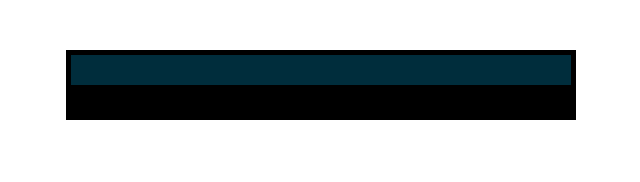
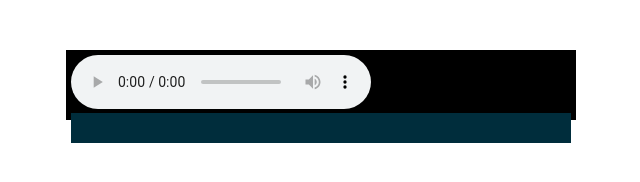
Before and after one commit to BrianCarela/music-vis, a plain HTML site: page index.html in a window 1280 px wide. Shown: the whole page, without its empty margins (319-959 px from the left). Drawn offline with Linux system fonts and the light colour scheme.

Commit message:
first test, wish me luck

```diff
--- a/index.html
+++ b/index.html
@@ -16,7 +16,7 @@
 
   <div id="mp3_player">
     <div id="audio_box"></div>
-    <canvas id="analyzer"></canvas>
+    <canvas id="visualiser"></canvas>
   </div>
 
   <script type="text/javascript" charset="utf-8" async defer>
@@ -53,7 +53,42 @@
     audio.loop = true;
     audio.autoplay = false;
 
+    // These are all the variables that the analyzer will need.
+    var canvas, ctx, source, context, analyser, fbc_array, bars, bar_x, bar_width, bar_height;
 
+    // Initializes the mp3 player after the page loads all HTML into the window
+    window.addEventListener("load", initmp3player, false);
+
+    function initmp3player() {
+      // plug in the aux!!
+      document.getElementById('audio_box').appendChild(audio);
+      context = new AudioContext(); // AudioContext object instance
+      analyser = context.createAnalyser(); // Analyser node method. Idk if this works w.o web-audio-api
+      canvas = document.getElementById('visualiser');
+      ctx = canvas.getContext('2d');
+      // Re-route the audio playback into the processing graph of the AudioContext.
+      source = context.createMediaElementSource(audio);
+      source.connect(analyser);
+      analyser.connect(context.destination);
+      frameLooper(); // this is defined below
+    }
+
+    // frameLooper() is the visualiser itself, natively at 60fps
+    function frameLooper() {
+      window.requestAnimationFrame(frameLooper); // recursive yaaay, for looping
+      fbc_array = new Uint8Array(analyser.frequencyBinCount);
+      analyser.getByteFrequencyData(fbc_array);
+      ctx.clearRect(0, 0, canvas.width, canvas.height); // clear the canvas every loop
+      ctx.fillStyle = '#008080'; // color of the bars. I chose teal
+      bars = 100; // how many bars to render. 128 might make the most sense
+      for(var i = 0; i < bars; i++){
+        bar_x = i * 3; // each bar is 3 pixels apart on the x axis
+        bar_width = 2; // each bar is 2 pixels wide. 0-1 is a bar, 2 is not, 3-4 is a bar, etc.
+        bar_height = -(fbc_array[i] / 2); // frequency data, of the current index. The amplitude
+        // fillRect(x, y, width, height) // explanation of the parameters below
+        ctx.fillRect(bar_x, canvas.height, bar_width, bar_height); // this draws the bars themselves
+      }
+    }
   </script>
 </body>
 </html>
```
